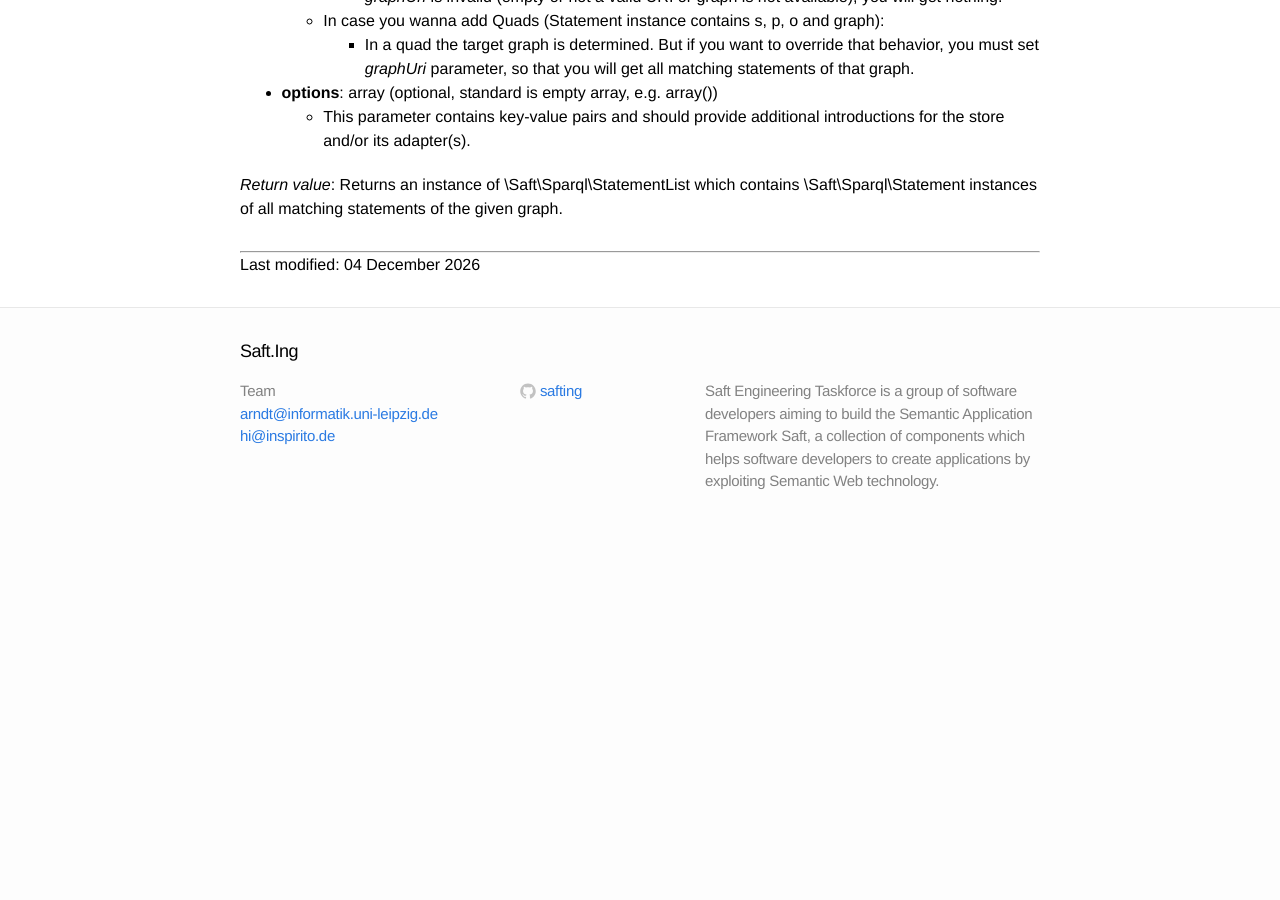
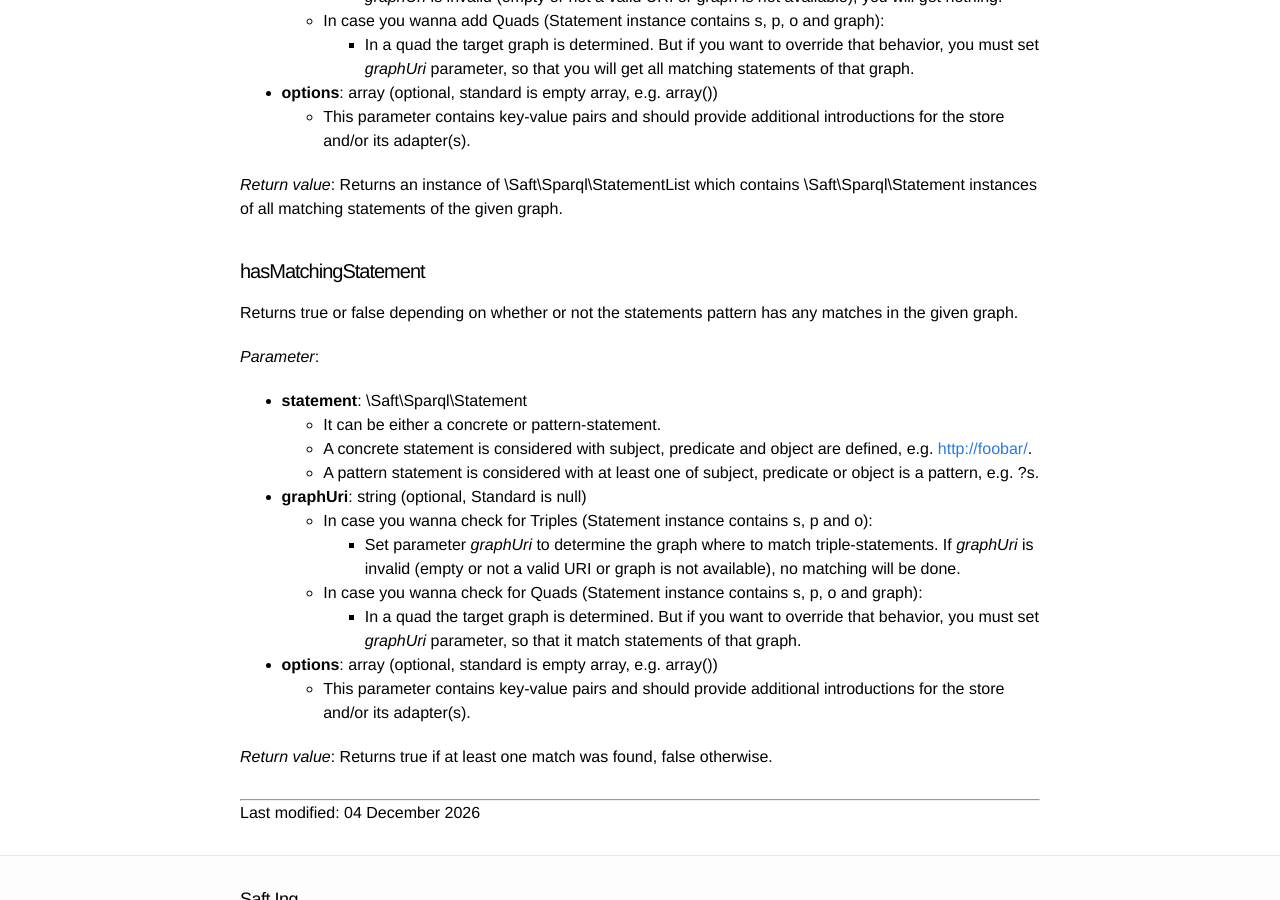
Before and after one commit to SaftIng/safting.github.io, a Jekyll site: the page built from doc/store.md, in a window 1280 px wide and 900 px high, scrolled down 2390 px. Built offline with Jekyll 4.4.1, drawn with Linux system fonts in a browser that asks for light colours; before the commit the page ends 2928 px from its top, so only the background shows below that; some of the changed text lies outside the part shown.

Commit message:
Add description for hasMatchingStatement

```diff
--- a/doc/store.md
+++ b/doc/store.md
@@ -28,7 +28,7 @@ Adds multiple Statements to (default-) graph.
 
 *Parameter*:
 
-- **statements**: StatementList
+- **statements**: \Saft\Sparql\StatementList
   - *statements* must contain Statement instances.
   - Statement instances must be concrete- and not pattern-statements, such as ?s ?p ?o.
   - In case *statements* is empty, nothing will be added.
@@ -90,3 +90,25 @@ It gets all statements of a given graph which match the following conditions:
   - This parameter contains key-value pairs and should provide additional introductions for the store and/or its adapter(s).
 
 *Return value*: Returns an instance of \Saft\Sparql\StatementList which contains \Saft\Sparql\Statement instances of all matching statements of the given graph.
+
+#### hasMatchingStatement
+
+Returns true or false depending on whether or not the statements pattern has any matches in the given graph.
+
+*Parameter*:
+
+- **statement**: \Saft\Sparql\Statement
+  - It can be either a concrete or pattern-statement.
+  - A concrete statement is considered with subject, predicate and object are defined, e.g. <http://foobar/>.
+  - A pattern statement is considered with at least one of subject, predicate or object is a pattern, e.g. ?s.
+
+- **graphUri**: string (optional, Standard is null)
+  - In case you wanna check for Triples (Statement instance contains s, p and o):
+    - Set parameter *graphUri* to determine the graph where to match triple-statements. If *graphUri* is invalid (empty or not a valid URI or graph is not available), no matching will be done.
+  - In case you wanna check for Quads (Statement instance contains s, p, o and graph):
+    - In a quad the target graph is determined. But if you want to override that behavior, you must set *graphUri* parameter, so that it match statements of that graph.
+
+- **options**: array (optional, standard is empty array, e.g. array())
+  - This parameter contains key-value pairs and should provide additional introductions for the store and/or its adapter(s).
+
+*Return value*: Returns true if at least one match was found, false otherwise.
```
